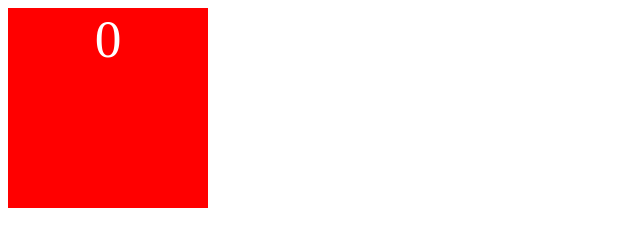
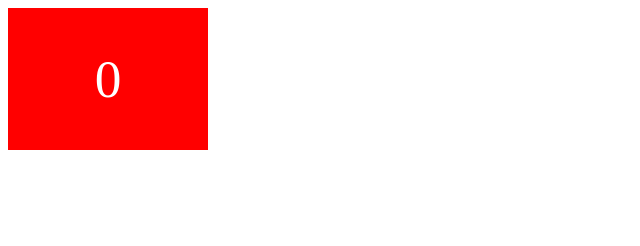
Before and after one commit to Sayatnova1993/contador-de-clicks, a plain HTML site: page index.html in a window 1280 px wide. Shown: the whole page, without its empty margins (0-640 px from the left). Drawn offline with Linux system fonts and the light colour scheme.

Commit message:
Centralized

```diff
--- a/index.html
+++ b/index.html
@@ -7,12 +7,16 @@
     <title>index</title>
     <style>
         #box{
+            display:flex;
+            flex-direction: column;
             font-size: 40pt;
             color: white;
             background-color: red;
-            width: 200px;
-            height: 200px;
+            max-width: 200px;
+            max-height: 200px;
             text-align: center;
+            padding-top: 40px;
+            padding-bottom: 40px;
         }
     </style>
 </head>
```
